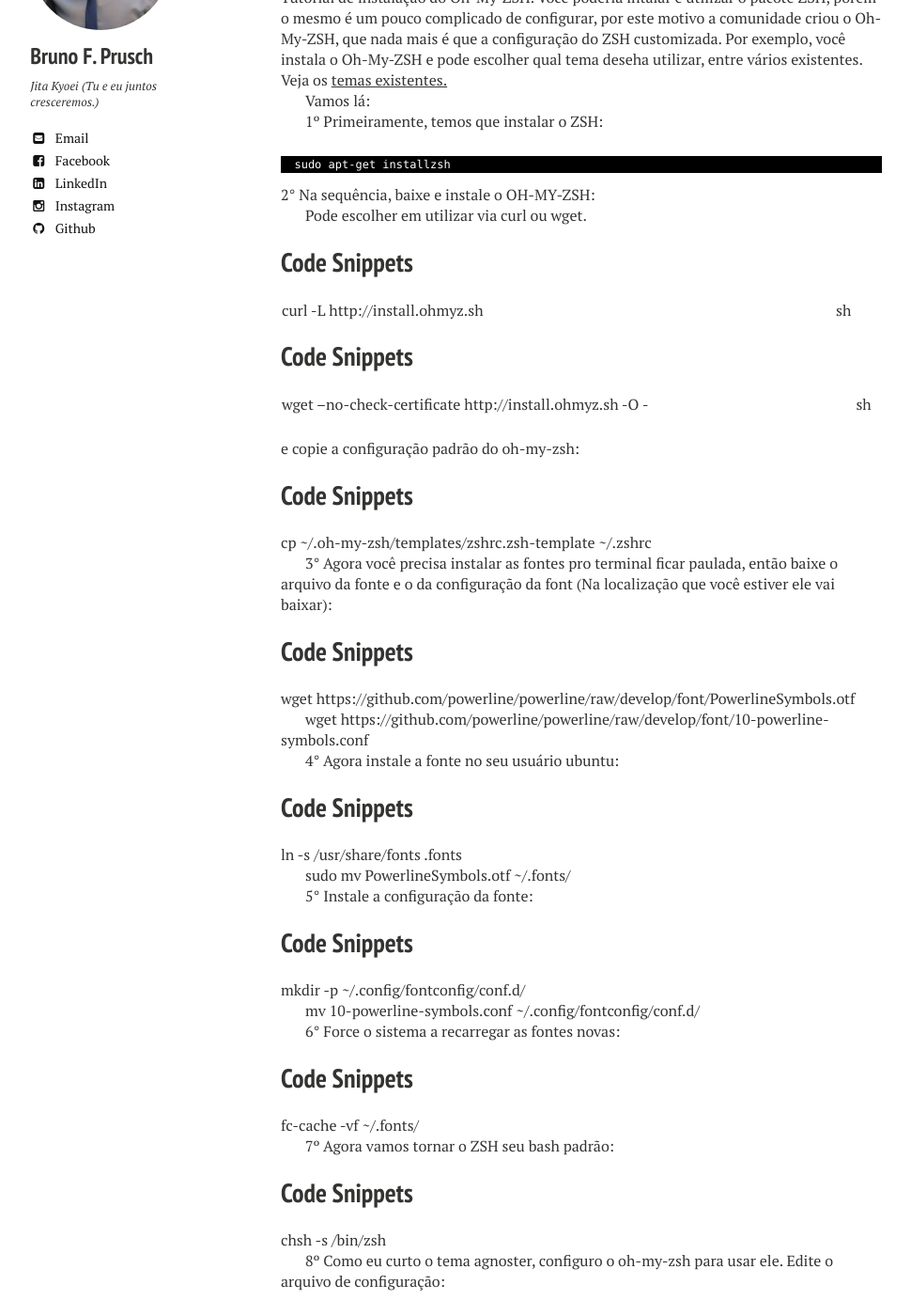
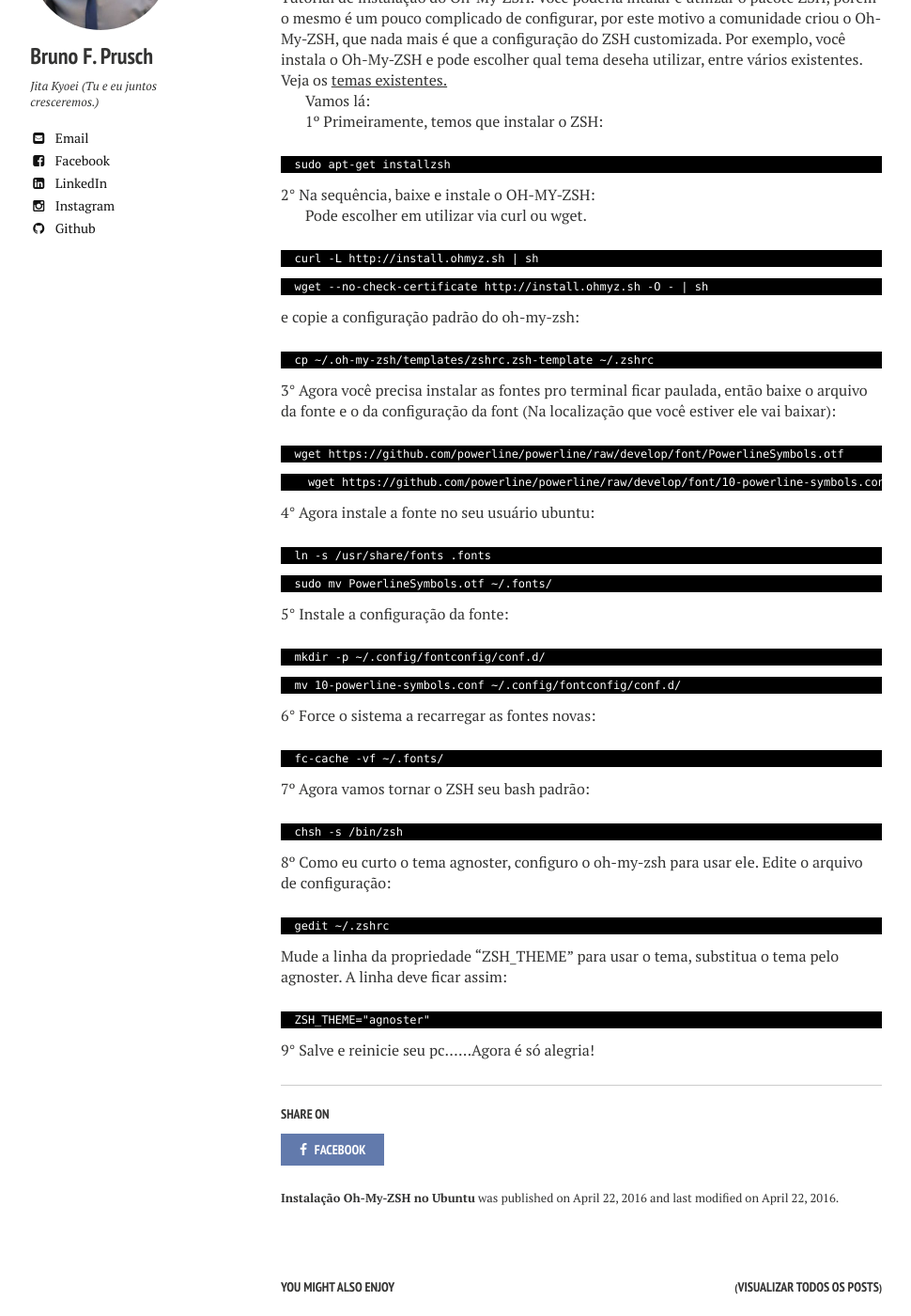
Before and after one commit to brunofprusch/brunofprusch.github.io, a Jekyll site: the page built from _posts/2016-04-22-Instalacao-Oh-My-ZSH-Ubuntu.md, in a window 1280 px wide and 1400 px high, scrolled down 576 px. Shown: the whole window at 94% size, without its empty margins (21-991 px from the left). Built offline with Jekyll 4.4.1, drawn with Linux system fonts in a browser that asks for light colours; nearby versions of some CDN libraries; some of the changed text lies outside the part shown.

Commit message:
First post about install oh-my-zsh

```diff
--- a/_posts/2016-04-22-Instalacao-Oh-My-ZSH-Ubuntu.md
+++ b/_posts/2016-04-22-Instalacao-Oh-My-ZSH-Ubuntu.md
@@ -23,90 +23,76 @@ Vamos lá:
   <span style='color:#FFFFFF; '>sudo apt-get installzsh</span>
 </pre>
 
-
 2° Na sequência, baixe e instale o OH-MY-ZSH:
 
 Pode escolher em utilizar via curl ou wget.
 
-## Code Snippets
+<pre style='color:#000000;background:#000000;'>
+  <span style='color:#FFFFFF;'>curl -L http://install.ohmyz.sh | sh</span>
+</pre>
 
-  curl -L http://install.ohmyz.sh | sh
-
-## Code Snippets
-
-  wget --no-check-certificate http://install.ohmyz.sh -O - | sh
-
+<pre style='color:#000000;background:#000000;'>
+  <span style='color:#FFFFFF;'>wget --no-check-certificate http://install.ohmyz.sh -O - | sh</span>
+</pre>
 
 e copie a configuração padrão do oh-my-zsh:
 
-## Code Snippets
-
-  cp ~/.oh-my-zsh/templates/zshrc.zsh-template ~/.zshrc
-
-
-
+<pre style='color:#000000;background:#000000;'>
+  <span style='color:#FFFFFF;'>cp ~/.oh-my-zsh/templates/zshrc.zsh-template ~/.zshrc</span>
+</pre>
 
 3° Agora você precisa instalar as fontes pro terminal ficar paulada, então baixe o arquivo da fonte e o da configuração da font (Na localização que você estiver ele vai baixar):
 
-## Code Snippets
+<pre style='color:#000000;background:#000000;'>
+  <span style='color:#FFFFFF;'>wget https://github.com/powerline/powerline/raw/develop/font/PowerlineSymbols.otf</span>
+</pre>
 
-  wget https://github.com/powerline/powerline/raw/develop/font/PowerlineSymbols.otf
-
-  wget https://github.com/powerline/powerline/raw/develop/font/10-powerline-symbols.conf
-
-
-
+<pre style='color:#000000;background:#000000;'>
+  <span style='color:#FFFFFF;'>  wget https://github.com/powerline/powerline/raw/develop/font/10-powerline-symbols.conf</span>
+</pre>
 
 4° Agora instale a fonte no seu usuário ubuntu:
 
-## Code Snippets
+<pre style='color:#000000;background:#000000;'>
+  <span style='color:#FFFFFF;'>ln -s /usr/share/fonts .fonts</span>
+</pre>
 
-  ln -s /usr/share/fonts .fonts
-
-  sudo mv PowerlineSymbols.otf ~/.fonts/
-
-
-
+<pre style='color:#000000;background:#000000;'>
+  <span style='color:#FFFFFF;'>sudo mv PowerlineSymbols.otf ~/.fonts/</span>
+</pre>
 
 5° Instale a configuração da fonte:
 
-## Code Snippets
+<pre style='color:#000000;background:#000000;'>
+  <span style='color:#FFFFFF;'>mkdir -p ~/.config/fontconfig/conf.d/</span>
+</pre>
 
-  mkdir -p ~/.config/fontconfig/conf.d/
-
-  mv 10-powerline-symbols.conf ~/.config/fontconfig/conf.d/
-
-
-
+<pre style='color:#000000;background:#000000;'>
+  <span style='color:#FFFFFF;'>mv 10-powerline-symbols.conf ~/.config/fontconfig/conf.d/</span>
+</pre>
 
 6° Force o sistema a recarregar as fontes novas:
 
-## Code Snippets
-
-  fc-cache -vf ~/.fonts/
-
-
+<pre style='color:#000000;background:#000000;'>
+  <span style='color:#FFFFFF;'>fc-cache -vf ~/.fonts/</span>
+</pre>
 
 7º Agora vamos tornar o ZSH seu bash padrão:
 
-## Code Snippets
-
-  chsh -s /bin/zsh
-
-
+<pre style='color:#000000;background:#000000;'>
+  <span style='color:#FFFFFF;'>chsh -s /bin/zsh</span>
+</pre>
 
 8º Como eu curto o tema agnoster, configuro o oh-my-zsh para usar ele. Edite o arquivo de configuração:
 
-## Code Snippets
-
-  gedit ~/.zshrc
+<pre style='color:#000000;background:#000000;'>
+  <span style='color:#FFFFFF;'>gedit ~/.zshrc</span>
+</pre>
 
 Mude a linha da propriedade "ZSH_THEME" para usar o tema, substitua o tema pelo agnoster. A linha deve ficar assim:
 
-## Code Snippets
-
-  ZSH_THEME="agnoster"
-
-
+<pre style='color:#000000;background:#000000;'>
+  <span style='color:#FFFFFF;'>ZSH_THEME="agnoster"</span>
+</pre>
 
 9° Salve e reinicie seu pc......Agora é só alegria!
```
